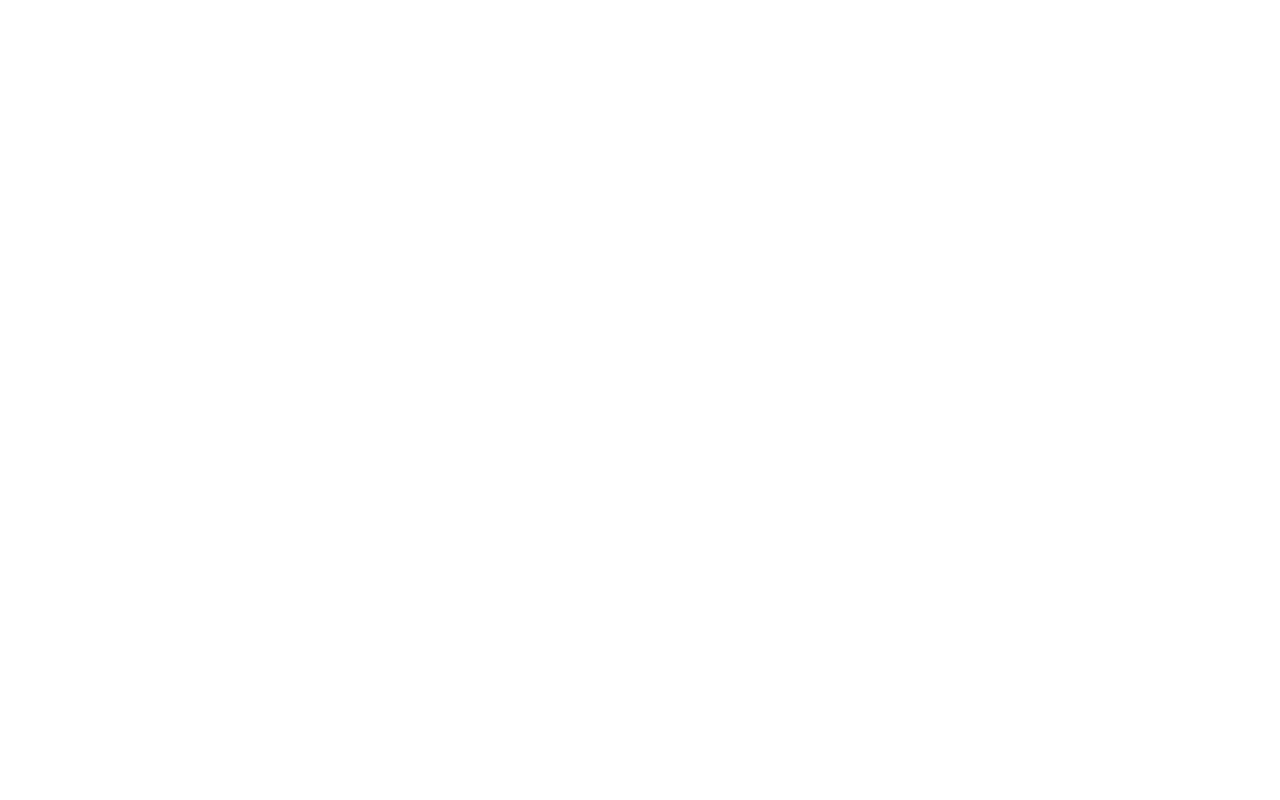
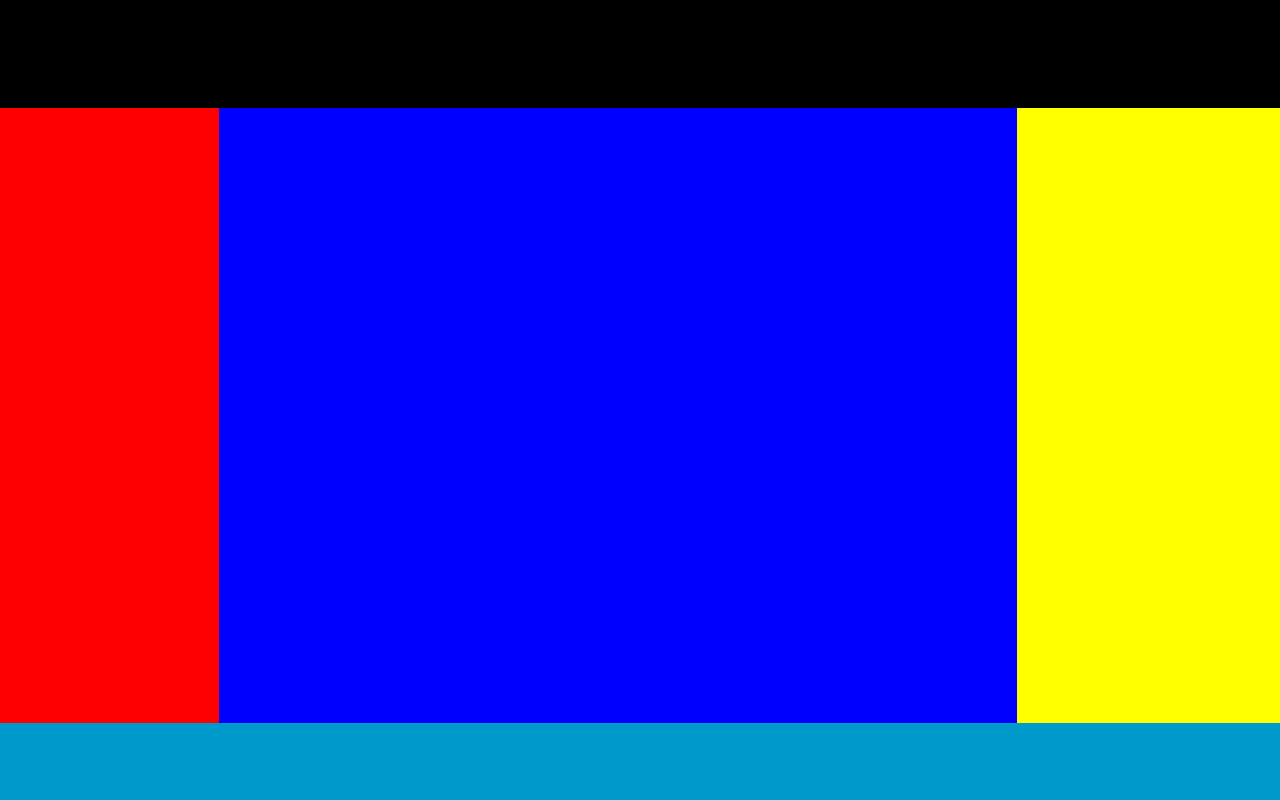
Before and after one commit to luis21-GA/Pruebas-Practica-TPI-2019, a plain HTML site: page Alpine/Prueba/index.html in a window 1280 px wide. Drawn offline with Linux system fonts and the light colour scheme.

Commit message:
prueba jenkins

```diff
--- /dev/null
+++ b/Alpine/Prueba/estilo.css
@@ -0,0 +1,57 @@
+body {
+    font-family: "Lucida Sans", sans-serif;
+}
+
+* {
+    box-sizing: border-box;
+}
+
+@media screen and (min-width: 40em){
+    body{
+        display: grid;
+        height: 100vh;
+        width: 100vw;
+        grid-template-rows: 0.7fr 4fr 0.5fr;
+        grid-template-columns: 0.55fr 2fr 0.66fr;
+        margin: 0px;
+        grid-template-areas: "header header header" "nav main article" "footer footer footer";
+    }
+}
+
+@media screen and (max-width: 40em){
+    body{
+        display: grid;
+        height: 100vh;
+        width: 100vw;
+        grid-template-rows: 1fr 1fr 6fr 1fr;
+        grid-template-columns: 1fr;
+        margin: 0px;
+        grid-template-areas: "header" "nav" "main" "article" "footer";
+     }
+
+}
+
+nav{
+    grid-area: nav;
+    background-color: red;
+}
+
+header{
+    grid-area: header;
+    background-color: #000;
+}
+
+footer{
+    grid-area: footer;
+    background-color: #0099cc;
+}
+
+article{
+    grid-area: article;
+    background-color: yellow;
+}
+
+main{
+    grid-area: main;
+    background-color: blue;
+}
--- a/Alpine/Prueba/index.html
+++ b/Alpine/Prueba/index.html
@@ -5,8 +5,13 @@
     <meta name="viewport" content="width=device-width, initial-scale=1.0">
     <meta http-equiv="X-UA-Compatible" content="ie=edge">
     <title>Prueba TPI</title>
+    <link href="estilo.css" rel="stylesheet" type="text/css">
 </head>
 <body>
-
+    <header></header>
+    <nav></nav>
+    <article></article>
+    <main></main>
+    <footer></footer>
 </body>
 </html>
```
